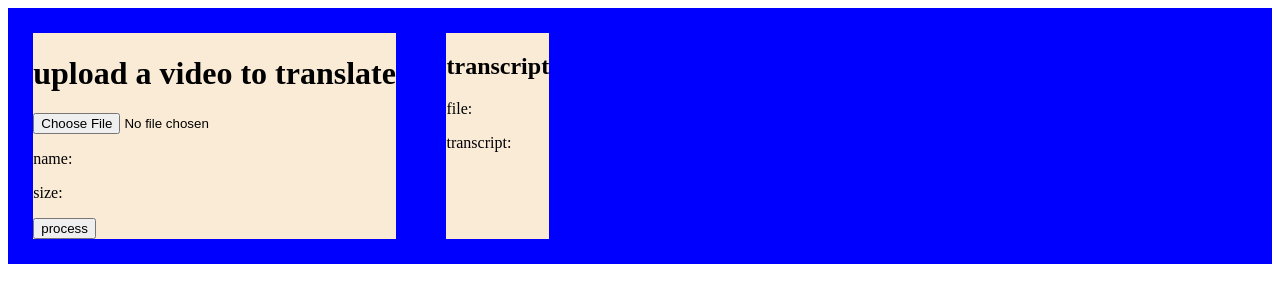
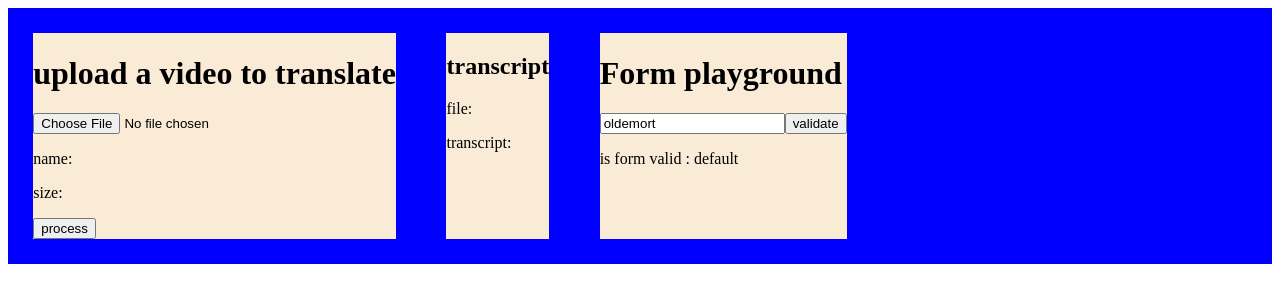
Before and after one commit to NaoufalElmeskini/transcribe-ng-front, an Angular app: page / in a window 1280 px wide. Shown: the top 302 px of the page. Built offline with nearby package versions, Linux system fonts and the light colour scheme.

Commit message:
1. ajouter formulaire et controle qui valide nom saisi todo :2. tester formulaire et apprendre theorie derriere (dom, angular.Form.validator...) 3. ajouter controle qui valide size du fichier

```diff
--- a/src/app/app.component.html
+++ b/src/app/app.component.html
@@ -6,6 +6,13 @@
   <div class="right-side withMargin">
     <app-display-transcript [file]="fileUploaded"></app-display-transcript>
   </div>
+
+
+  <div class="right-side withMargin">
+    <form-demo></form-demo>
+  </div>
+
+
 </div>
 
 
--- a/src/app/app.component.ts
+++ b/src/app/app.component.ts
@@ -2,10 +2,11 @@ import { Component } from '@angular/core';
 import { RouterOutlet } from '@angular/router';
 import { UploadComponent } from './upload/upload.component';
 import { DisplayTranscriptComponent } from './display-transcript/display-transcript.component';
+import { FormDemoComponent } from './form-demo/form-demo.component';
 
 @Component({
   selector: 'app-root',
-  imports: [RouterOutlet, UploadComponent, DisplayTranscriptComponent],
+  imports: [RouterOutlet, UploadComponent, DisplayTranscriptComponent, FormDemoComponent],
   templateUrl: './app.component.html',
   styleUrl: './app.component.css'
 })
--- /dev/null
+++ b/src/app/form-demo/form-demo.component.html
@@ -0,0 +1,12 @@
+<h1>Form playground</h1>
+
+<!-- 1. ajouter formulaire et controle qui valide nom saisi  -->
+<!-- 2 tester formulaire et apprendre theorie derriere (dom, angular.Form.validator...) -->
+<!-- 3. ajouter controle qui valide size du fichier  -->
+
+<div >
+    <input #lastNameInput id="lastName" type="text" [formControl]="lastName">
+    <button>validate</button>
+    <p>is form valid : {{ message }}</p>
+
+</div>
--- /dev/null
+++ b/src/app/form-demo/form-demo.component.ts
@@ -0,0 +1,43 @@
+import { Component, ElementRef, EventEmitter, NgModule, OnInit, Output, ViewChild } from '@angular/core';
+import { FormControl, ReactiveFormsModule } from '@angular/forms';
+
+@Component({
+  selector: 'form-demo',
+  imports: [ReactiveFormsModule],
+  templateUrl: './form-demo.component.html',
+  styleUrl: './form-demo.component.css'
+})
+export class FormDemoComponent implements OnInit{
+  file: any = '';
+  lastName = new FormControl('');
+  message = 'default';
+
+  @Output()
+  upload: EventEmitter<any> = new EventEmitter();
+
+  ngOnInit() {
+    this.upload.emit('from child with love');
+    this.lastName.setValue('oldemort');
+    this.lastName.valueChanges.subscribe(this.godForbidObserver);
+    this.lastName.valueChanges.subscribe(this.boredObserver);
+  }
+
+  godForbidObserver =(newName: any) => {
+    if (newName == 'voldemort') {
+      this.message = 'not valid!! not valid!';
+    } else {
+      this.message = 'it s allright :)';
+    }
+    console.log('lastName: ' + newName);
+  }
+
+  boredObserver =(newName: any) => {
+    if (newName == 'toto') {
+      this.message = 'boring... not valid!';
+    } else {
+      this.message = 'it s allright :)';
+    }
+    console.log('lastName: ' + newName);
+  }
+
+}
--- a/src/app/upload/upload.component.html
+++ b/src/app/upload/upload.component.html
@@ -1,4 +1,10 @@
 <h1>upload a video to translate</h1>
+
+<!-- 1. ajouter formulaire et controle qui valide nom saisi  -->
+<!-- 2 tester formulaire et apprendre theorie derriere (dom, angular.Form.validator...) -->
+<!-- 3. ajouter controle qui valide size du fichier  -->
+
+
 <input #upload type="file" title="upload" (change)="this.updateFile($event)">
 <p>name: {{ this.file.name }}</p>
 <p>size: {{ this.file.size }}</p>
```
Also changed, not shown: src/app/form-demo/form-demo.component.css (added), 1 other file (tests, documents, lock files or other folders).
